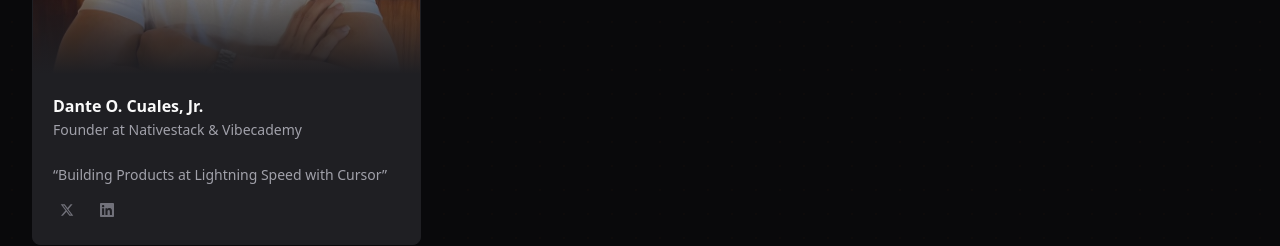
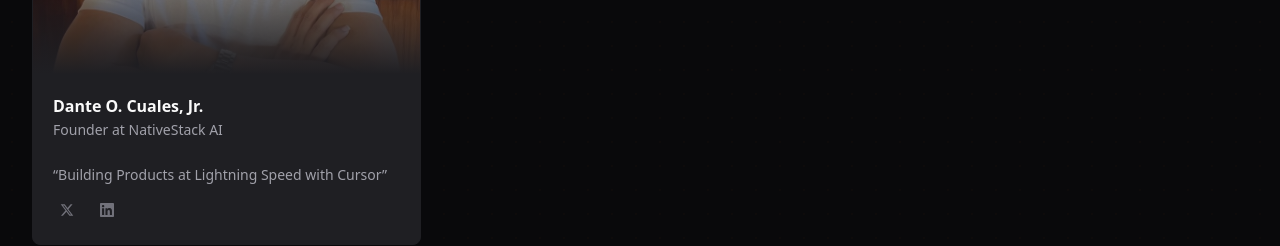
Before and after one commit to danteocualesjr/cursor-cebu3, a Next.js app: page / in a window 1280 px wide. Shown: the part 6400-6646 px from the top of the page. Built offline with nearby package versions, Linux system fonts and the light colour scheme.

Commit message:
ui tweaks

```diff
--- a/src/data/speakers.ts
+++ b/src/data/speakers.ts
@@ -53,7 +53,7 @@
     id: "speaker-4",
     name: "Dante O. Cuales, Jr.",
     role: "Founder",
-    company: "Nativestack & Vibecademy",
+    company: "NativeStack AI",
     topic: "Building Products at Lightning Speed with Cursor",
     bio: "Community organizer and founder building at the intersection of AI and product development. Passionate about making Cursor accessible to everyone in Cebu.",
     image: "/speakers/dante-cuales.png",
```
